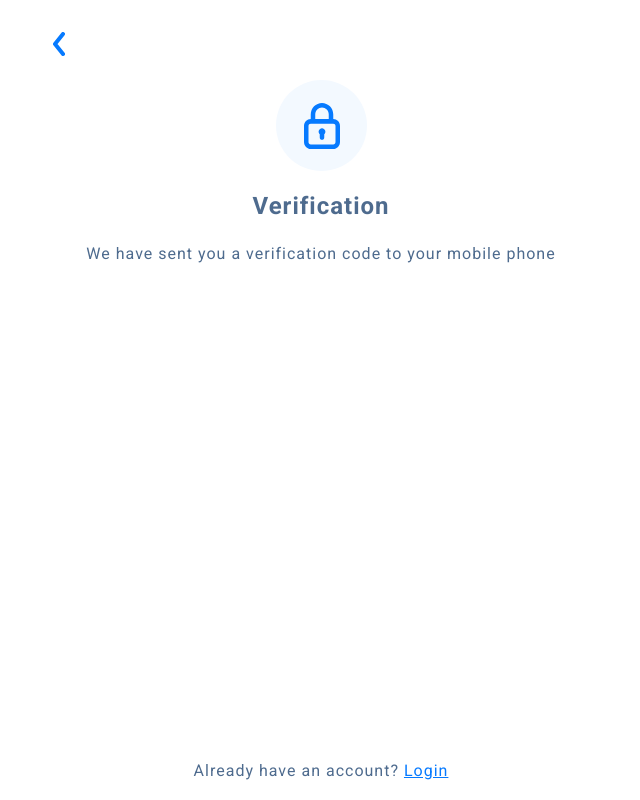
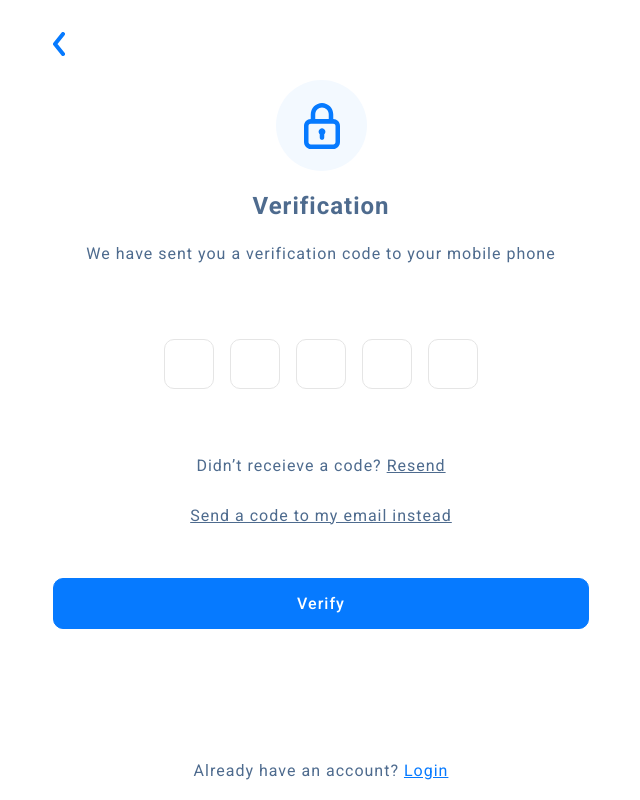
Before and after one commit to stefanelli990/fleet-sync, a plain HTML site: page pages/verification.html in a window 1280 px wide. Shown: the whole page, without its empty margins (319-959 px from the left). Drawn offline with Linux system fonts and the light colour scheme.

Commit message:
last change

```diff
--- a/pages/verification.html
+++ b/pages/verification.html
@@ -22,6 +22,21 @@
     <p>We have sent you a verification code to your mobile phone</p>
 </header>
 
+<form>
+    <div class="digits-container">
+        <input type="text" class="digits">
+        <input type="text" class="digits">
+        <input type="text" class="digits">
+        <input type="text" class="digits">
+        <input type="text" class="digits">
+    </div>
+    <p>Didn’t receieve a code? <a href="phone-number.html">Resend</a></p>
+    <p><a href="">Send a code to my email instead</a></p>
+    <br>
+    <a href="#" class="btn">Verify</a>
+</form>
+
+
 
 </main>
 
--- a/styles/_utilities.scss
+++ b/styles/_utilities.scss
@@ -10,4 +10,5 @@
     margin-bottom: 0.5rem;
     cursor: pointer;
     font-weight: 500;
+
 }
--- a/styles/styles.scss
+++ b/styles/styles.scss
@@ -135,14 +135,39 @@
           margin-bottom: 0.5rem;
           font-size: 0.9rem;
       }
-
-
-
   }
 
   // verification page
   .verification {
       @extend .get-started;
+      .digits-container {
+
+          display: grid;
+          grid-template-columns: repeat(5, auto);
+          justify-content: center;
+          grid-gap: 0.5rem;
+
+          @include sm {
+              grid-gap: 1rem;
+          }
+          margin-bottom: 3rem;
+      }
+      .digits {
+          border: 1px solid $light-grey;
+          font-size: 1.5rem;
+          padding: 1rem;
+          height: 50px;
+          width: 50px;
+          &:focus {
+              border: 1px solid $primary;
+          }
+      }
+      p {
+        a {
+            text-decoration: underline;
+        }
+      }
+
   }
 
 
```
Also changed, not shown: pages/phone-number.html (+2 -0 lines), styles/styles.css, 1 other file.
